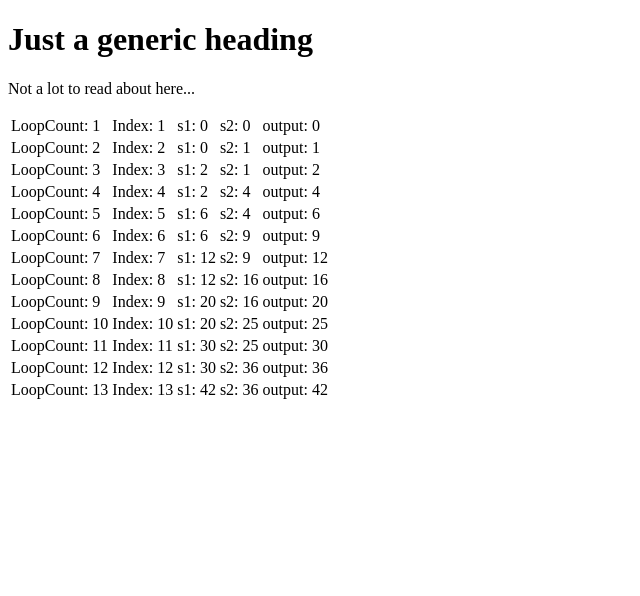
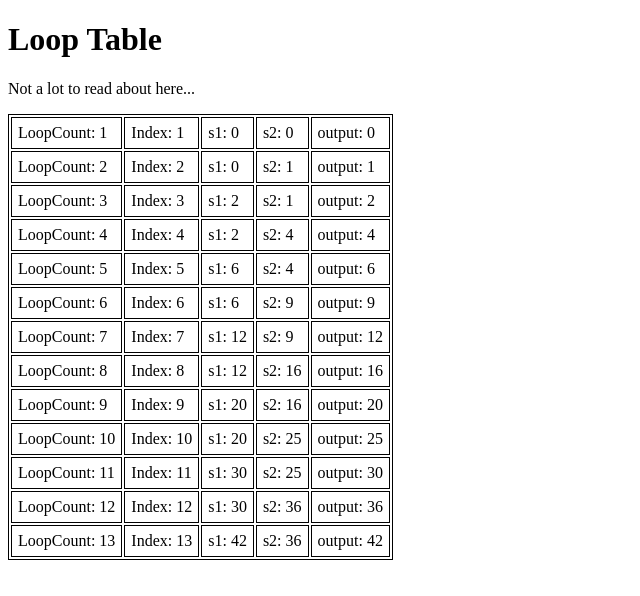
Before and after one commit to millardseto/testJS, a plain HTML site: page index.html in a window 1280 px wide. Shown: the whole page, without its empty margins (0-640 px from the left). Drawn offline with Linux system fonts and the light colour scheme.

Commit message:
adds styling to table

```diff
--- /dev/null
+++ b/css/master.css
@@ -0,0 +1,7 @@
+table, td {
+  border: 1px solid black;
+}
+
+td {
+  padding: 6px;
+}
--- a/index.html
+++ b/index.html
@@ -3,11 +3,12 @@
   <head>
     <meta charset="utf-8">
     <title>Just a Generic Page</title>
+    <link rel="stylesheet" href="./css/master.css">
   </head>
 
 
   <body>
-    <h1>Just a generic heading</h1>
+    <h1>Loop Table</h1>
     <p>Not a lot to read about here...</p>
 
 
```
